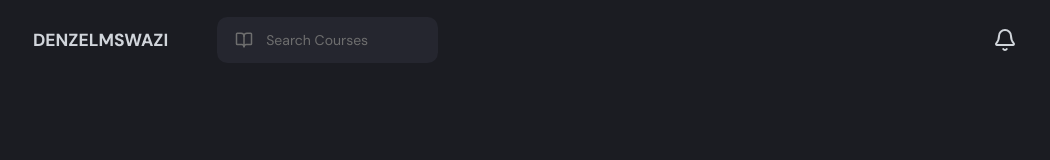
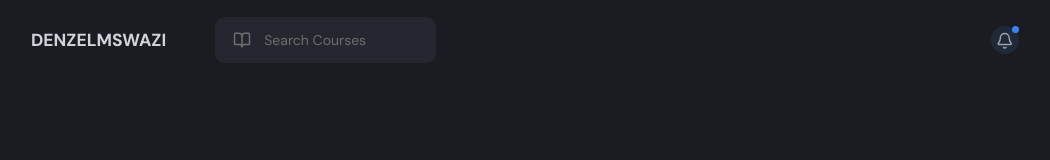
Before and after one commit to DenzelMswazi/learning, a Next.js app in the folder client/: page / in a window 1280 px wide. Shown: the top 160 px of the page, without its empty margins (115-1165 px from the left). Built offline with nearby package versions, Linux system fonts and the light colour scheme.

Commit message:
rf: plural functions

```diff
--- a/client/src/components/NonDashboardNavbar.tsx
+++ b/client/src/components/NonDashboardNavbar.tsx
@@ -23,9 +23,9 @@ const NonDashboardNavbar = () => {
       </div>
      </div>
      <div className="nondashboard-navbar__actions">
-      <button className="nondashboard-navbar__notifications-button">
-        <span className="nondashboard-navbar__notifications-indicator"></span>
-         <Bell className="nondashboard-navbar__notifications-icon" />
+      <button className="nondashboard-navbar__notification-button">
+        <span className="nondashboard-navbar__notification-indicator"></span>
+         <Bell className="nondashboard-navbar__notification-icon" />
       </button>
      </div>
    </nav>
```
